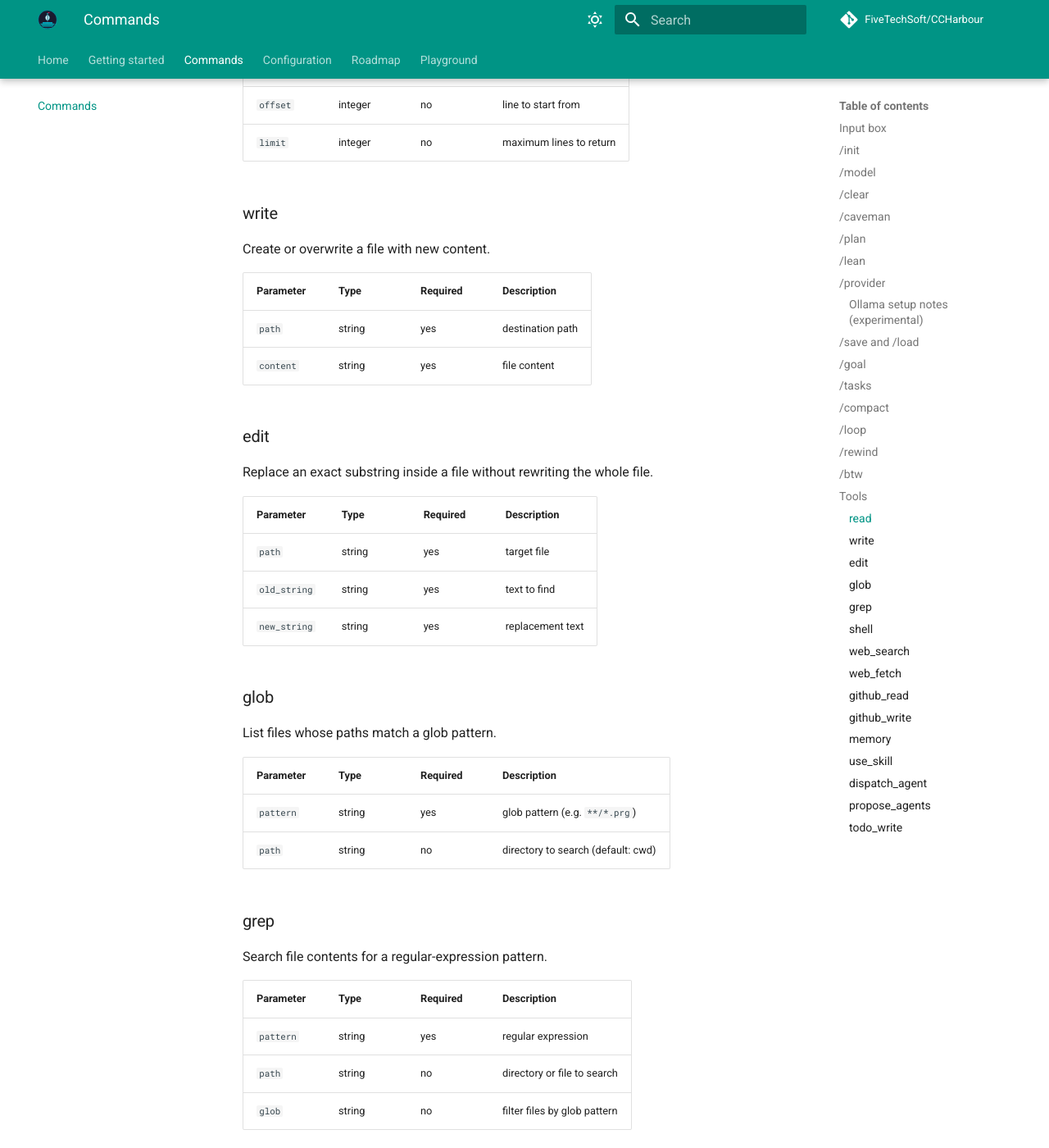
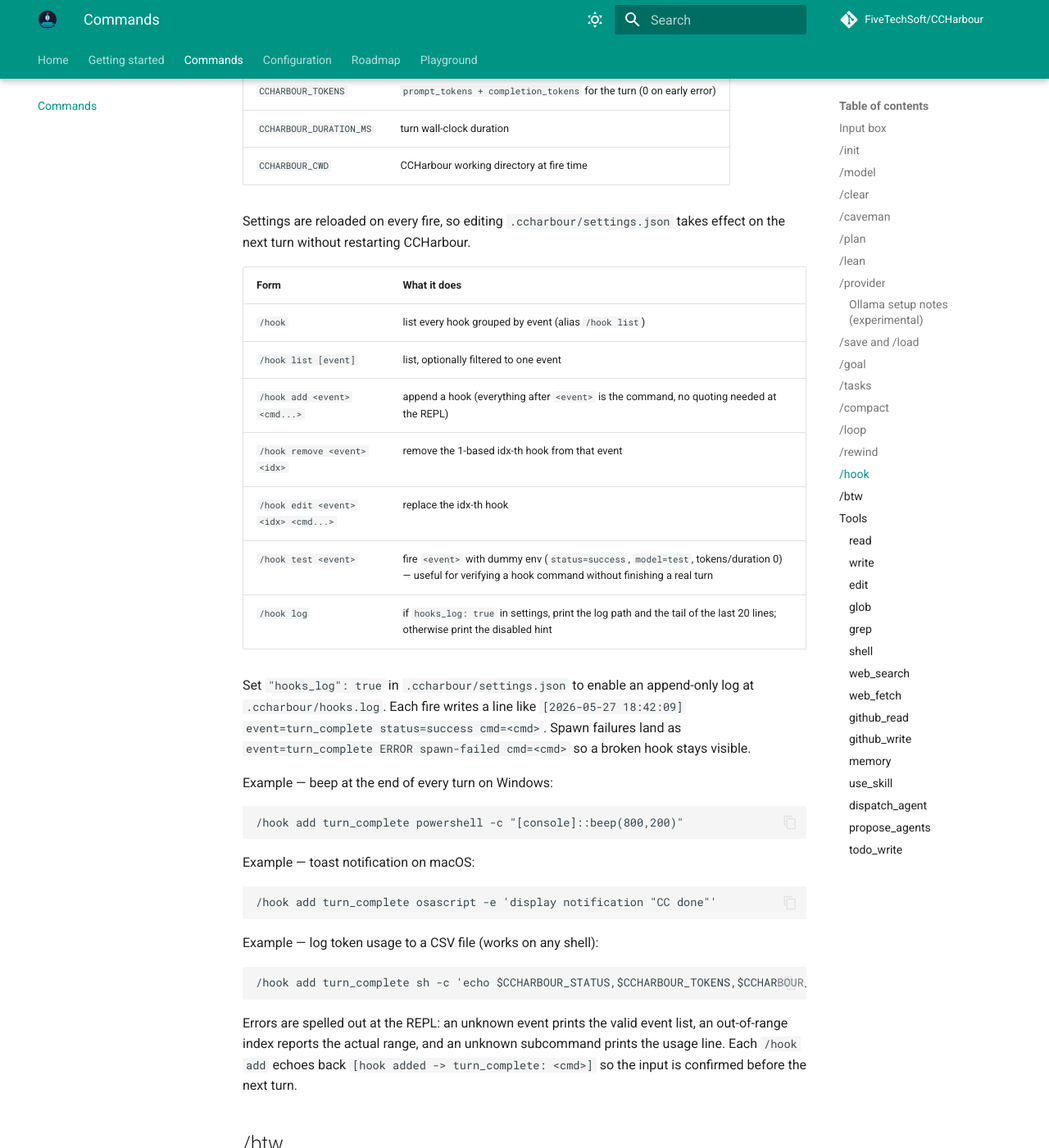
Before and after one commit to FiveTechSoft/CCHarbour, an MkDocs documentation site: the page built from pages/commands.md, in a window 1280 px wide and 1400 px high, scrolled down 9379 px. Shown: the whole window at 82% size. Built offline with MkDocs 1.6.1 and Material for MkDocs 9.7.7, drawn with Linux system fonts in a browser that asks for light colours; comment, search, counter and statistics services are not loaded; some of the changed text lies outside the part shown.

Commit message:
release: v0.8.26 — hooks system with /hook command
Bumps version to 0.8.26 and updates README, pages/commands.md,
pages/index.md, and releasenotes.md with the hooks system: the
turn_complete event, six CCHARBOUR_* env vars, /hook CRUD
(list/add/remove/edit/test/log), opt-in hooks_log, and worked
examples covering Windows (PowerShell beep, cmd /c CSV, git
stash on error), macOS (osascript toast), and Linux desktop
(notify-send) plus shell-agnostic ones (ntfy.sh push, Slack/
Discord webhook conditional on duration, dev-server restart).

Each example was exercised against a real environment before
shipping: PowerShell + cmd on the Windows box, sh on the
Antos-iMac.local macOS host, and sh on the antonio.charleskwon.com
Linux box. notify-send is documented as needing an active D-Bus
session (fails on headless servers).

Also refreshes the test fixtures whose stale expectations were
the only failing tests on master: tests/test_ui.prg now expects
v0.8.26 in CCUI_Version + the banner, and tests/test_tools.prg
expects 17 builtin tools (one was added in v0.8.18). The full
test suite is now 493 pass / 0 fail.

Co-Authored-By: Claude Opus 4.7 (1M context) <noreply@anthropic.com>

````diff
--- a/pages/commands.md
+++ b/pages/commands.md
@@ -22,6 +22,7 @@ assistant.
 | `/loop [args]`  | re-run a prompt on a fixed interval (`5m`, `30s`, `1h`); manage with `status`, `stop`, `clear` |
 | `/rewind [N]`   | undo the last conversation turn (or N turns); double-tap Esc triggers it |
 | `/btw <text>`   | interrupt the running turn; answer `<text>` next |
+| `/hook [args]`  | manage `turn_complete` shell hooks (`list`, `add`, `remove`, `edit`, `test`, `log`) |
 | `/exit`         | quit (alias `/quit`)                            |
 
 ## Input box
@@ -295,6 +296,73 @@ either double-tap at the idle prompt or type `/rewind` explicitly.
 The snapshot stack is capped at 20 entries (oldest falls off the
 bottom). `/clear` and `/load` flush it.
 
+## /hook
+
+`/hook` manages shell commands that fire automatically when a turn
+finishes. CCHarbour stores them in `.ccharbour/settings.json` under
+a `hooks` hash keyed by event; the only event in v0.8.26 is
+`turn_complete`, which fires on every turn outcome (success, error,
+interrupted). Hooks are spawned detached (`hb_processOpen` with
+`detach=.T.`), so the REPL never blocks waiting on them.
+
+Each spawned child inherits six `CCHARBOUR_*` environment
+variables, all set on the CCHarbour process right before the
+spawn:
+
+| Variable | Value |
+|----------|-------|
+| `CCHARBOUR_EVENT` | `turn_complete` |
+| `CCHARBOUR_STATUS` | `success`, `error`, or `interrupted` |
+| `CCHARBOUR_MODEL` | active model name |
+| `CCHARBOUR_TOKENS` | `prompt_tokens + completion_tokens` for the turn (0 on early error) |
+| `CCHARBOUR_DURATION_MS` | turn wall-clock duration |
+| `CCHARBOUR_CWD` | CCHarbour working directory at fire time |
+
+Settings are reloaded on every fire, so editing
+`.ccharbour/settings.json` takes effect on the next turn without
+restarting CCHarbour.
+
+| Form | What it does |
+|------|--------------|
+| `/hook` | list every hook grouped by event (alias `/hook list`) |
+| `/hook list [event]` | list, optionally filtered to one event |
+| `/hook add <event> <cmd...>` | append a hook (everything after `<event>` is the command, no quoting needed at the REPL) |
+| `/hook remove <event> <idx>` | remove the 1-based idx-th hook from that event |
+| `/hook edit <event> <idx> <cmd...>` | replace the idx-th hook |
+| `/hook test <event>` | fire `<event>` with dummy env (`status=success`, `model=test`, tokens/duration 0) — useful for verifying a hook command without finishing a real turn |
+| `/hook log` | if `hooks_log: true` in settings, print the log path and the tail of the last 20 lines; otherwise print the disabled hint |
+
+Set `"hooks_log": true` in `.ccharbour/settings.json` to enable an
+append-only log at `.ccharbour/hooks.log`. Each fire writes a line
+like `[2026-05-27 18:42:09] event=turn_complete status=success
+cmd=<cmd>`. Spawn failures land as
+`event=turn_complete ERROR spawn-failed cmd=<cmd>` so a broken
+hook stays visible.
+
+Example — beep at the end of every turn on Windows:
+
+```
+/hook add turn_complete powershell -c "[console]::beep(800,200)"
+```
+
+Example — toast notification on macOS:
+
+```
+/hook add turn_complete osascript -e 'display notification "CC done"'
+```
+
+Example — log token usage to a CSV file (works on any shell):
+
+```
+/hook add turn_complete sh -c 'echo $CCHARBOUR_STATUS,$CCHARBOUR_TOKENS,$CCHARBOUR_DURATION_MS >> ~/cc-usage.csv'
+```
+
+Errors are spelled out at the REPL: an unknown event prints the
+valid event list, an out-of-range index reports the actual range,
+and an unknown subcommand prints the usage line. Each `/hook add`
+echoes back `[hook added -> turn_complete: <cmd>]` so the input
+is confirmed before the next turn.
+
 ## /btw
 
 `/btw <text>` interrupts the running turn and queues `<text>` as the next
````
Also changed, not shown: README.md (+87 -4 lines), pages/index.md (+5 -0 lines), releasenotes.md (+48 -1 lines), 3 other files.
